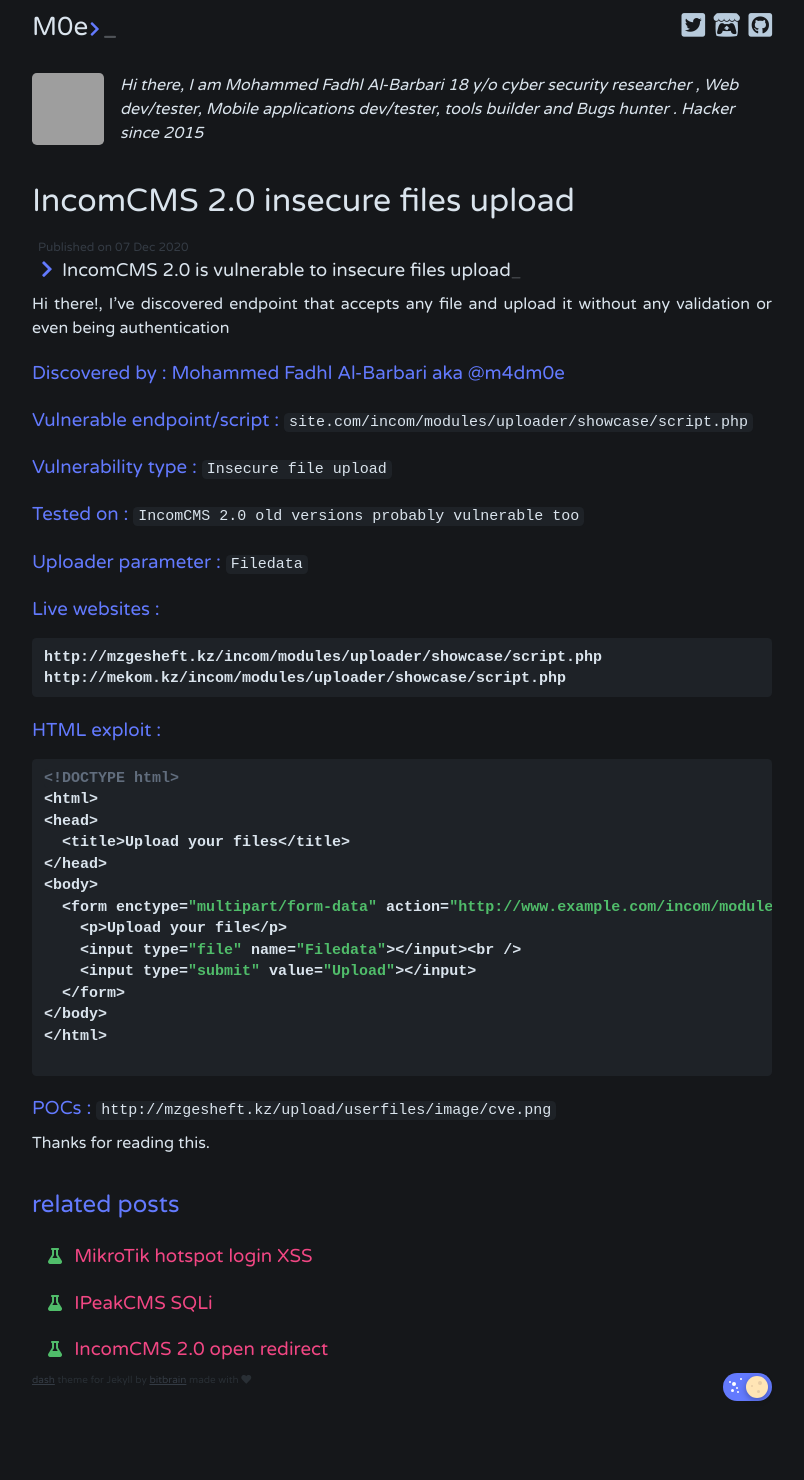
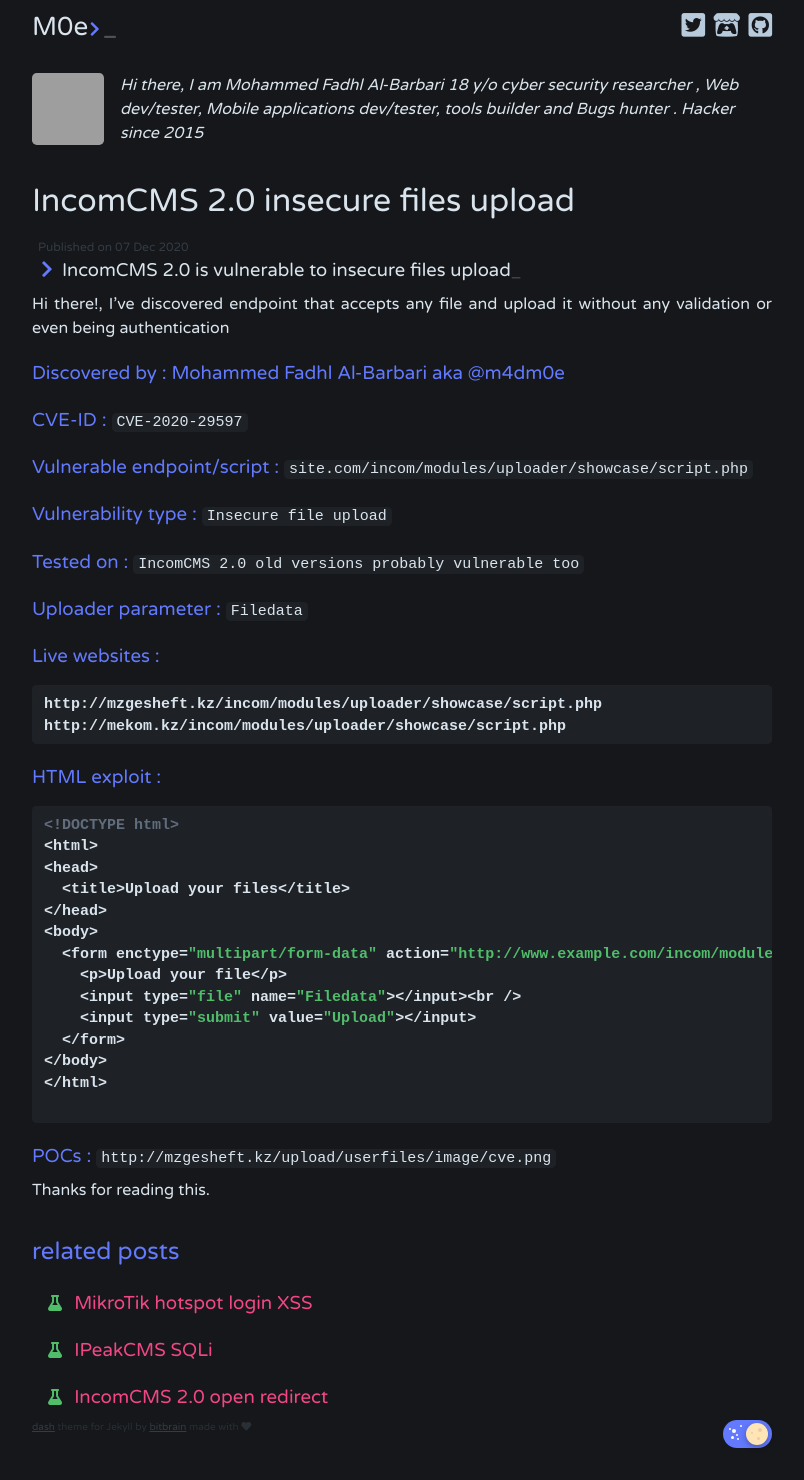
Before and after one commit to Spellingis/Spellingis.github.io, a Jekyll site: the page built from _posts/2020-12-07-incom-insecure-up.md, in a window 1280 px wide. Shown: the whole page, without its empty margins (238-1042 px from the left). Built offline with Jekyll 4.4.1, drawn with Linux system fonts in a browser that asks for light colours; comment, search, counter and statistics services are not loaded; before the commit the page ends 1433 px from its top, so only the background shows below that; grey boxes are pictures that could not be loaded.

Commit message:
Update 2020-12-07-incom-insecure-up.md

```diff
--- a/_posts/2020-12-07-incom-insecure-up.md
+++ b/_posts/2020-12-07-incom-insecure-up.md
@@ -8,6 +8,7 @@ tags: exploits bugbounty
 
 ### Discovered by : Mohammed Fadhl Al-Barbari aka @m4dm0e
 
+### CVE-ID : `CVE-2020-29597`
 
 ### Vulnerable endpoint/script : `site.com/incom/modules/uploader/showcase/script.php`
 
```
